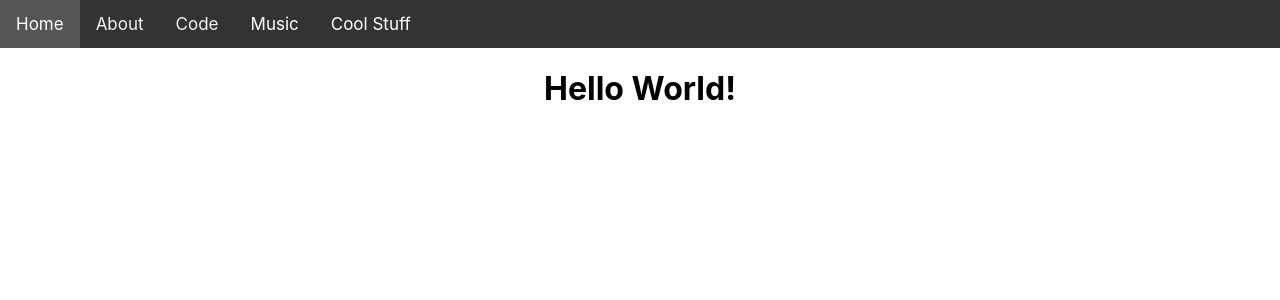
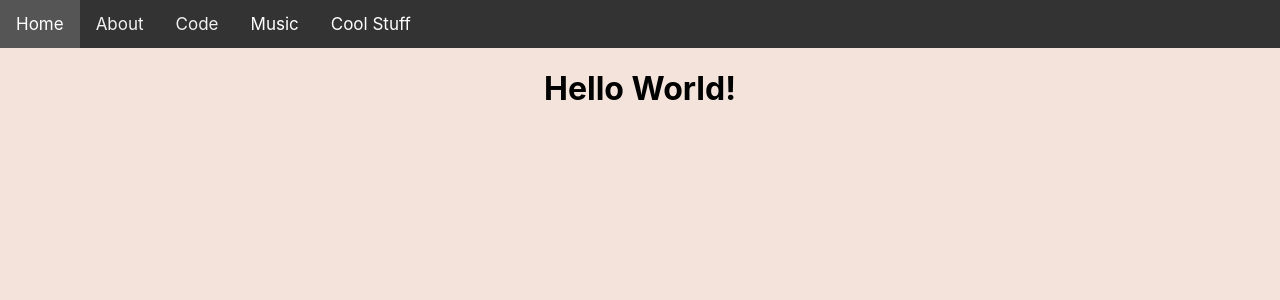
Before and after one commit to inc-cat/incscape, a React (Create React App) app: page / in a window 1280 px wide. Shown: the top 300 px of the page. Built offline with nearby package versions, Linux system fonts and the light colour scheme.

Commit message:
Change background colour

```diff
--- a/src/index.css
+++ b/src/index.css
@@ -5,6 +5,8 @@ body {
     sans-serif;
   -webkit-font-smoothing: antialiased;
   -moz-osx-font-smoothing: grayscale;
+
+  background-color: rgb(243 227 218);
 }
 
 code {
```
